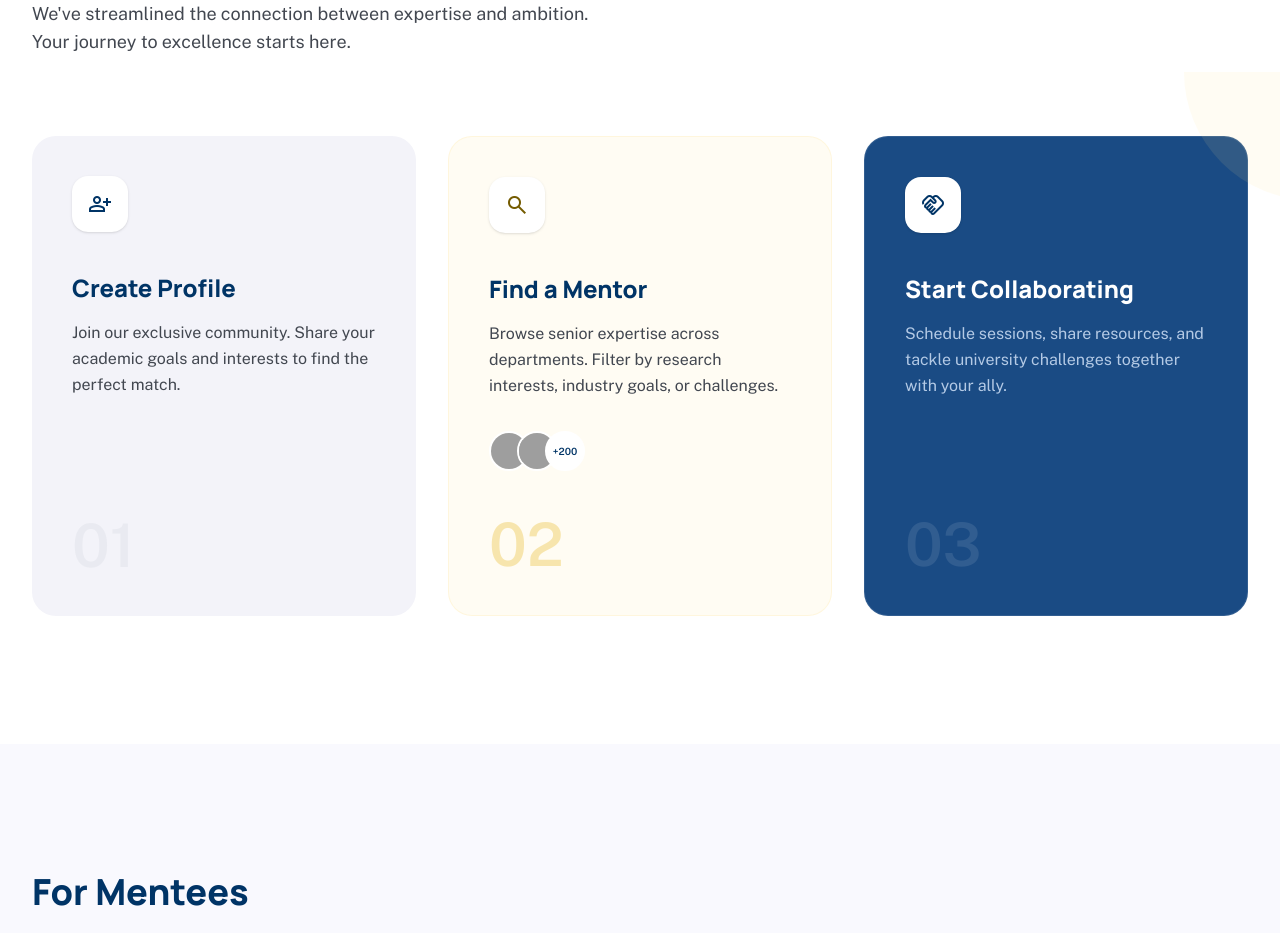
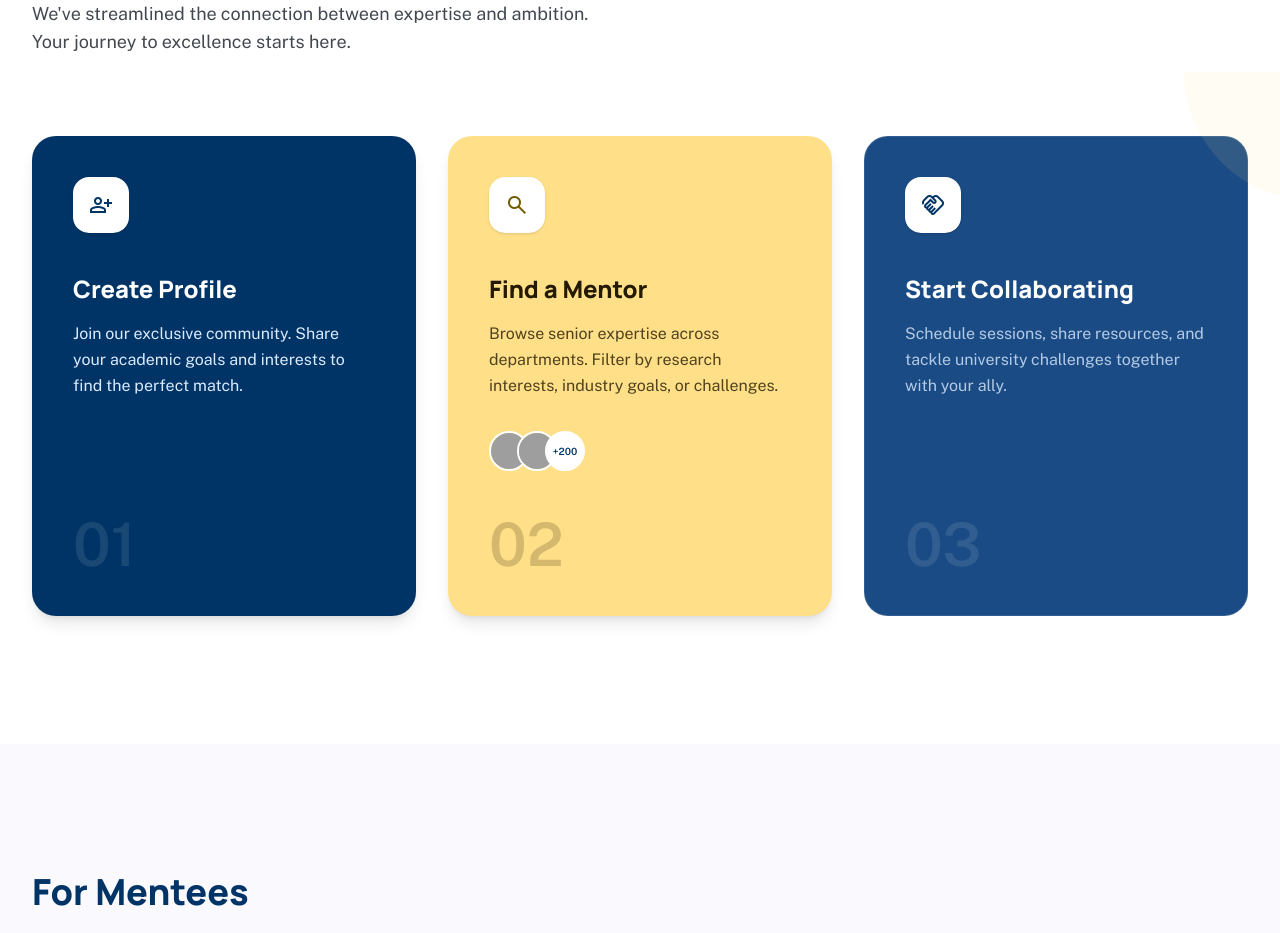
Before and after one commit to gulljee/MentorWise, a React (Vite) app in the folder frontend/: page / in a window 1280 px wide. Shown: the part 1040-1973 px from the top of the page. Built offline with nearby package versions, Linux system fonts and the light colour scheme; no server answers; grey boxes are pictures that could not be loaded.

Commit message:
landing page ui change

```diff
--- a/frontend/src/pages/LandingPage.jsx
+++ b/frontend/src/pages/LandingPage.jsx
@@ -230,30 +230,30 @@ export default function LandingPage() {
 
                         <div className="grid grid-cols-1 sm:grid-cols-2 lg:grid-cols-3 gap-8">
                             <div className="relative group">
-                                <div className="aspect-[4/5] sm:aspect-square lg:aspect-[4/5] bg-surface-container-low rounded-3xl p-8 md:p-10 flex flex-col justify-between transition-all duration-500 hover:bg-primary group-hover:shadow-2xl hover:-translate-y-2">
+                                <div className="aspect-[4/5] sm:aspect-square lg:aspect-[4/5] bg-primary rounded-3xl p-8 md:p-10 flex flex-col justify-between transition-all duration-500 hover:-translate-y-2 hover:shadow-2xl shadow-lg border border-primary/20">
                                     <div className="relative z-10">
-                                        <div className="w-14 h-14 rounded-2xl bg-white shadow-sm flex items-center justify-center mb-10 group-hover:bg-primary-container">
-                                            <span className="material-symbols-outlined text-primary text-3xl group-hover:text-white">person_add</span>
+                                        <div className="w-14 h-14 rounded-2xl bg-white shadow-sm flex items-center justify-center mb-10">
+                                            <span className="material-symbols-outlined text-primary text-3xl">person_add</span>
                                         </div>
-                                        <h3 className="font-headline text-2xl font-extrabold text-primary mb-4 group-hover:text-white">Create Profile</h3>
-                                        <p className="text-on-surface-variant group-hover:text-blue-100 leading-relaxed">
+                                        <h3 className="font-headline text-2xl font-extrabold text-white mb-4">Create Profile</h3>
+                                        <p className="text-blue-100 leading-relaxed">
                                             Join our exclusive community. Share your academic goals and interests to find the perfect match.
                                         </p>
                                     </div>
                                     <div className="relative z-10 flex items-center">
-                                        <span className="text-6xl font-black text-outline-variant/20 group-hover:text-white/10">01</span>
+                                        <span className="text-6xl font-black text-white/10">01</span>
                                     </div>
                                 </div>
                             </div>
 
                             <div className="relative group">
-                                <div className="aspect-[4/5] sm:aspect-square lg:aspect-[4/5] bg-secondary-fixed/10 rounded-3xl p-8 md:p-10 flex flex-col justify-between transition-all duration-500 hover:bg-secondary-fixed group-hover:shadow-2xl hover:-translate-y-2 border border-secondary-fixed/20">
+                                <div className="aspect-[4/5] sm:aspect-square lg:aspect-[4/5] bg-secondary-fixed rounded-3xl p-8 md:p-10 flex flex-col justify-between transition-all duration-500 hover:-translate-y-2 hover:shadow-2xl shadow-lg border border-secondary-fixed/20">
                                     <div className="relative z-10">
-                                        <div className="w-14 h-14 rounded-2xl bg-white shadow-sm flex items-center justify-center mb-10 group-hover:bg-secondary-container">
+                                        <div className="w-14 h-14 rounded-2xl bg-white shadow-sm flex items-center justify-center mb-10">
                                             <span className="material-symbols-outlined text-secondary text-3xl">search</span>
                                         </div>
-                                        <h3 className="font-headline text-2xl font-extrabold text-primary mb-4">Find a Mentor</h3>
-                                        <p className="text-on-surface-variant leading-relaxed group-hover:text-on-secondary-fixed">
+                                        <h3 className="font-headline text-2xl font-extrabold text-on-secondary-fixed mb-4">Find a Mentor</h3>
+                                        <p className="text-on-secondary-fixed/80 leading-relaxed">
                                             Browse senior expertise across departments. Filter by research interests, industry goals, or challenges.
                                         </p>
                                         <div className="mt-8 flex -space-x-3 items-center">
@@ -265,7 +265,7 @@ export default function LandingPage() {
                                         </div>
                                     </div>
                                     <div className="relative z-10 flex items-center">
-                                        <span className="text-6xl font-black text-secondary-fixed-dim/40 group-hover:text-on-secondary-fixed/10">02</span>
+                                        <span className="text-6xl font-black text-on-secondary-fixed/20">02</span>
                                     </div>
                                 </div>
                             </div>
```
